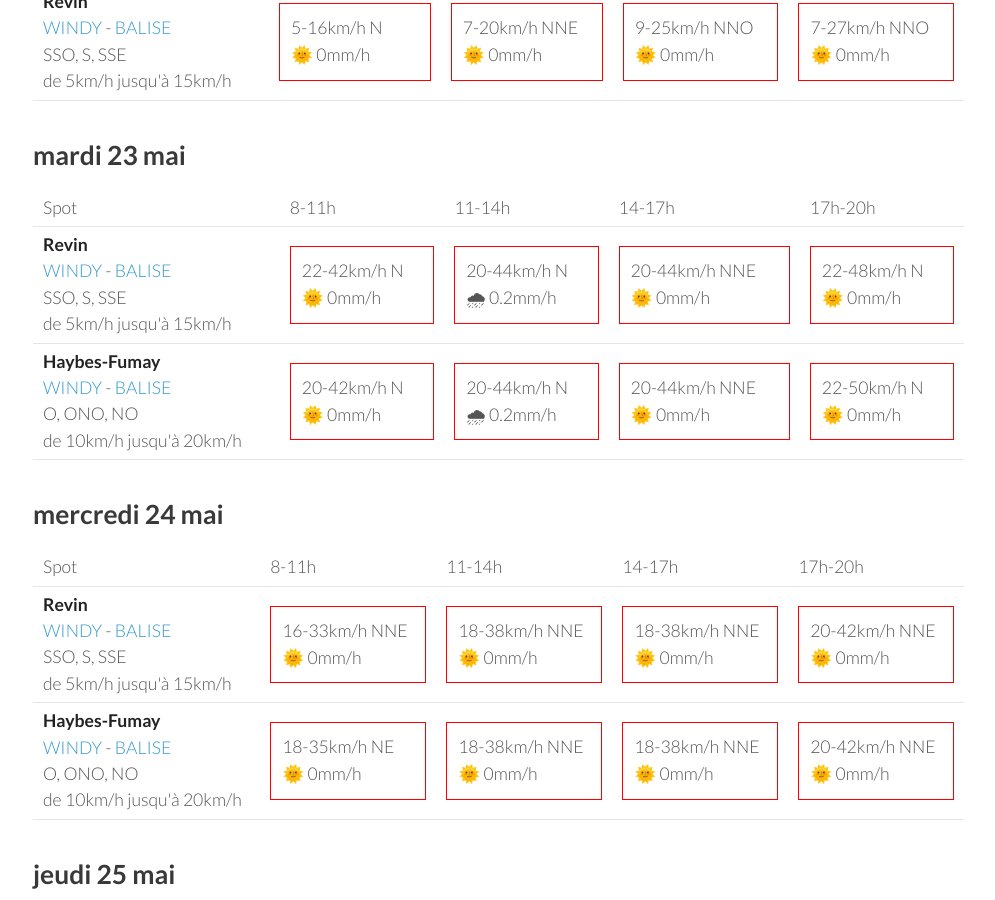
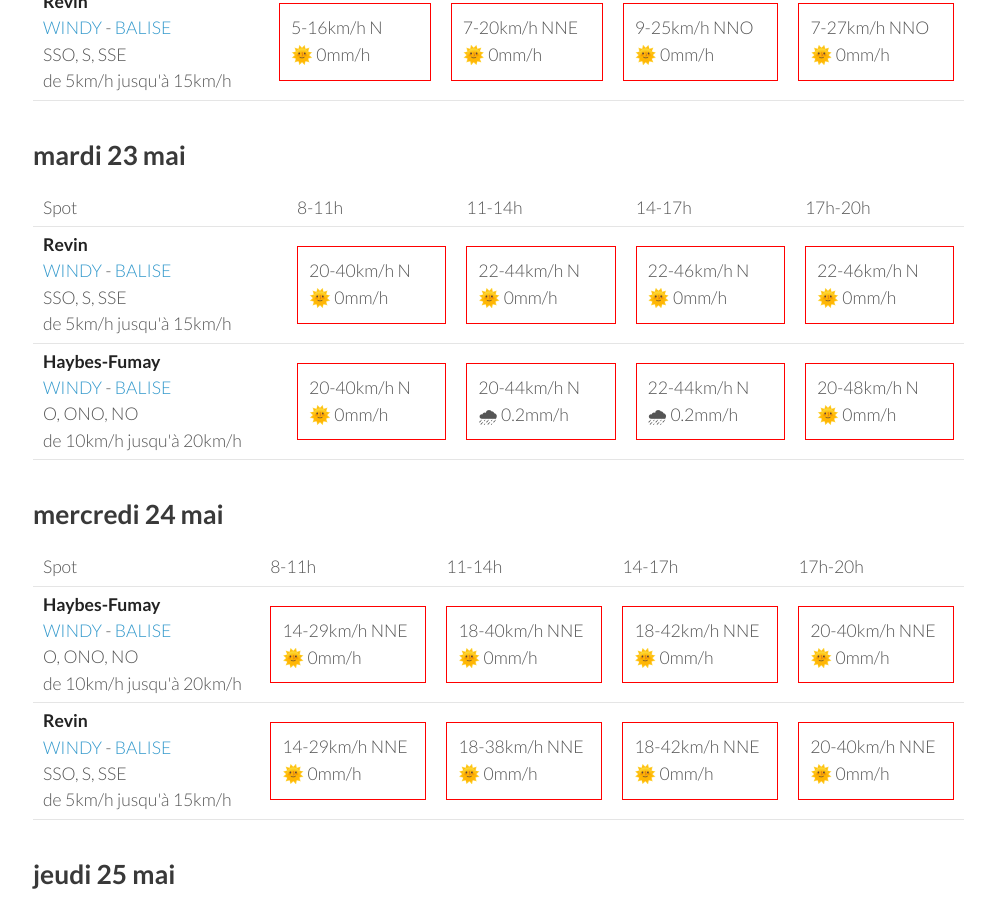
Before and after one commit to parapente-dans-le-nord/parapente-dans-le-nord.github.io, a Jekyll site: the page built from ardennes.markdown, in a window 1280 px wide and 900 px high, scrolled down 859 px. Shown: the whole window, without its empty margins (25-1020 px from the left). Built offline with Jekyll 4.4.1, drawn with Linux system fonts in a browser that asks for light colours; some of the changed text lies outside the part shown.

Commit message:
update index.markdown

```diff
--- a/ardennes.markdown
+++ b/ardennes.markdown
@@ -94,20 +94,20 @@ page mise à jour le dimanche 21 mai 13:10
 <tr>
         <td><strong>Revin</strong><br><a href="https://windy.com/49.948/4.625?49.543,4.625,8">WINDY</a> - <span class=""><a href="http://www.balisemeteo.com/balise.php?idBalise=5019">BALISE</a> </span><br> <span class="vent-favorable">SSO, S, SSE</span><br><span class="force-vent">de 5km/h jusqu'à 15km/h</span> </td>
 
-            <td><div class="not-flyable"><p>22-42km/h N</p><p>🌞 0mm/h</p></div></td>
-            <td><div class="not-flyable"><p>20-44km/h N</p><p>🌧 0.2mm/h</p></div></td>
-            <td><div class="not-flyable"><p>20-44km/h NNE</p><p>🌞 0mm/h</p></div></td>
-            <td><div class="not-flyable"><p>22-48km/h N</p><p>🌞 0mm/h</p></div></td>
+            <td><div class="not-flyable"><p>20-40km/h N</p><p>🌞 0mm/h</p></div></td>
+            <td><div class="not-flyable"><p>22-44km/h N</p><p>🌞 0mm/h</p></div></td>
+            <td><div class="not-flyable"><p>22-46km/h N</p><p>🌞 0mm/h</p></div></td>
+            <td><div class="not-flyable"><p>22-46km/h N</p><p>🌞 0mm/h</p></div></td>
 
 
     </tr>
 <tr>
         <td><strong>Haybes-Fumay</strong><br><a href="https://windy.com/49.998/4.715?49.913,4.738,10">WINDY</a> - <span class=""><a href="http://www.balisemeteo.com/balise.php?idBalise=104">BALISE</a> </span><br> <span class="vent-favorable">O, ONO, NO</span><br><span class="force-vent">de 10km/h jusqu'à 20km/h</span> </td>
 
-            <td><div class="not-flyable"><p>20-42km/h N</p><p>🌞 0mm/h</p></div></td>
+            <td><div class="not-flyable"><p>20-40km/h N</p><p>🌞 0mm/h</p></div></td>
             <td><div class="not-flyable"><p>20-44km/h N</p><p>🌧 0.2mm/h</p></div></td>
-            <td><div class="not-flyable"><p>20-44km/h NNE</p><p>🌞 0mm/h</p></div></td>
-            <td><div class="not-flyable"><p>22-50km/h N</p><p>🌞 0mm/h</p></div></td>
+            <td><div class="not-flyable"><p>22-44km/h N</p><p>🌧 0.2mm/h</p></div></td>
+            <td><div class="not-flyable"><p>20-48km/h N</p><p>🌞 0mm/h</p></div></td>
 
 
     </tr>
@@ -128,22 +128,22 @@ page mise à jour le dimanche 21 mai 13:10
       <td>17h-20h</td>
     </tr>
 <tr>
-        <td><strong>Revin</strong><br><a href="https://windy.com/49.948/4.625?49.543,4.625,8">WINDY</a> - <span class=""><a href="http://www.balisemeteo.com/balise.php?idBalise=5019">BALISE</a> </span><br> <span class="vent-favorable">SSO, S, SSE</span><br><span class="force-vent">de 5km/h jusqu'à 15km/h</span> </td>
+        <td><strong>Haybes-Fumay</strong><br><a href="https://windy.com/49.998/4.715?49.913,4.738,10">WINDY</a> - <span class=""><a href="http://www.balisemeteo.com/balise.php?idBalise=104">BALISE</a> </span><br> <span class="vent-favorable">O, ONO, NO</span><br><span class="force-vent">de 10km/h jusqu'à 20km/h</span> </td>
 
-            <td><div class="not-flyable"><p>16-33km/h NNE</p><p>🌞 0mm/h</p></div></td>
-            <td><div class="not-flyable"><p>18-38km/h NNE</p><p>🌞 0mm/h</p></div></td>
-            <td><div class="not-flyable"><p>18-38km/h NNE</p><p>🌞 0mm/h</p></div></td>
-            <td><div class="not-flyable"><p>20-42km/h NNE</p><p>🌞 0mm/h</p></div></td>
+            <td><div class="not-flyable"><p>14-29km/h NNE</p><p>🌞 0mm/h</p></div></td>
+            <td><div class="not-flyable"><p>18-40km/h NNE</p><p>🌞 0mm/h</p></div></td>
+            <td><div class="not-flyable"><p>18-42km/h NNE</p><p>🌞 0mm/h</p></div></td>
+            <td><div class="not-flyable"><p>20-40km/h NNE</p><p>🌞 0mm/h</p></div></td>
 
 
     </tr>
 <tr>
-        <td><strong>Haybes-Fumay</strong><br><a href="https://windy.com/49.998/4.715?49.913,4.738,10">WINDY</a> - <span class=""><a href="http://www.balisemeteo.com/balise.php?idBalise=104">BALISE</a> </span><br> <span class="vent-favorable">O, ONO, NO</span><br><span class="force-vent">de 10km/h jusqu'à 20km/h</span> </td>
+        <td><strong>Revin</strong><br><a href="https://windy.com/49.948/4.625?49.543,4.625,8">WINDY</a> - <span class=""><a href="http://www.balisemeteo.com/balise.php?idBalise=5019">BALISE</a> </span><br> <span class="vent-favorable">SSO, S, SSE</span><br><span class="force-vent">de 5km/h jusqu'à 15km/h</span> </td>
 
-            <td><div class="not-flyable"><p>18-35km/h NE</p><p>🌞 0mm/h</p></div></td>
+            <td><div class="not-flyable"><p>14-29km/h NNE</p><p>🌞 0mm/h</p></div></td>
             <td><div class="not-flyable"><p>18-38km/h NNE</p><p>🌞 0mm/h</p></div></td>
-            <td><div class="not-flyable"><p>18-38km/h NNE</p><p>🌞 0mm/h</p></div></td>
-            <td><div class="not-flyable"><p>20-42km/h NNE</p><p>🌞 0mm/h</p></div></td>
+            <td><div class="not-flyable"><p>18-42km/h NNE</p><p>🌞 0mm/h</p></div></td>
+            <td><div class="not-flyable"><p>20-40km/h NNE</p><p>🌞 0mm/h</p></div></td>
 
 
     </tr>
```
Also changed, not shown: other parts of ardennes.markdown (+1 -1 lines).
